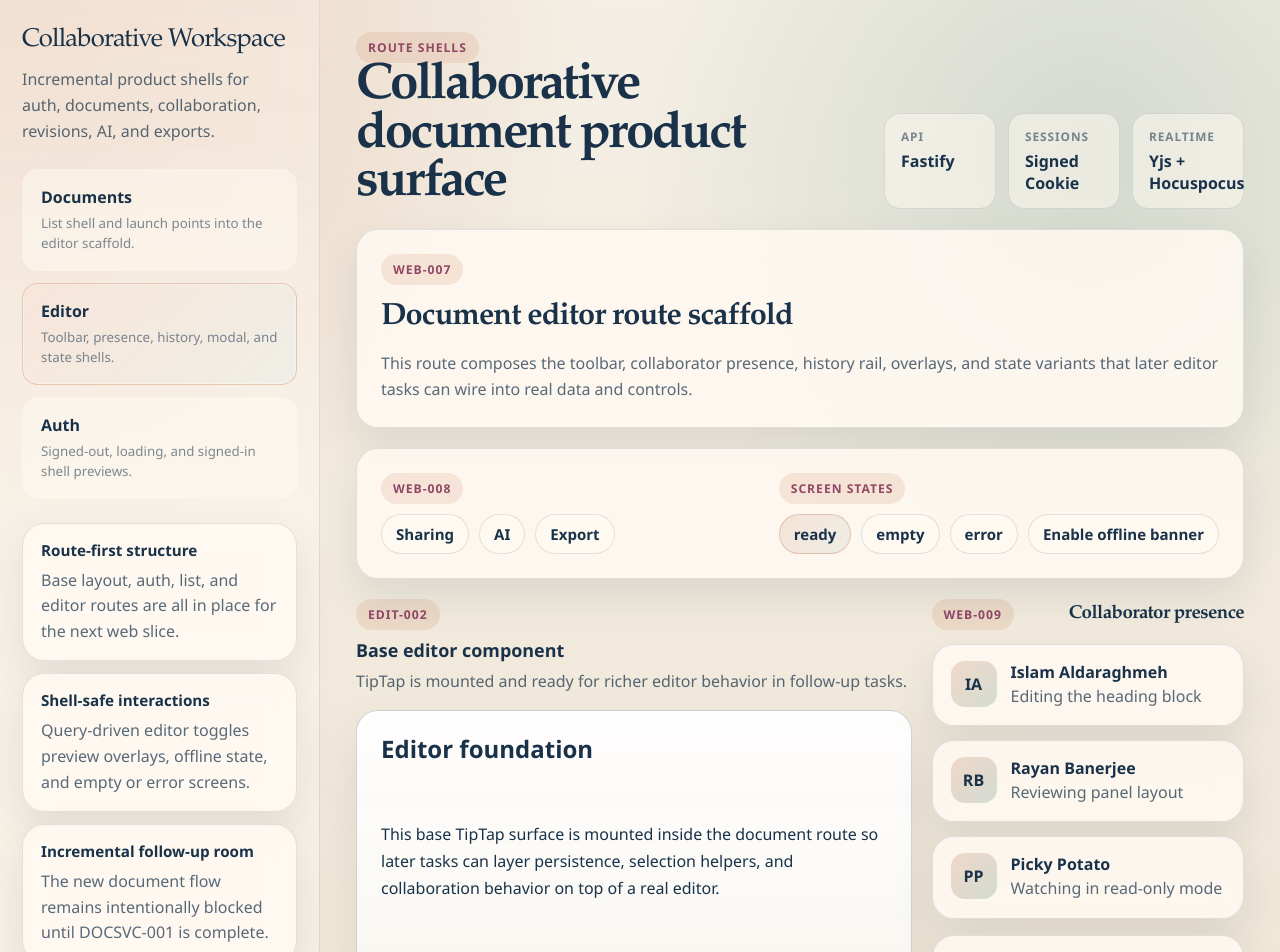
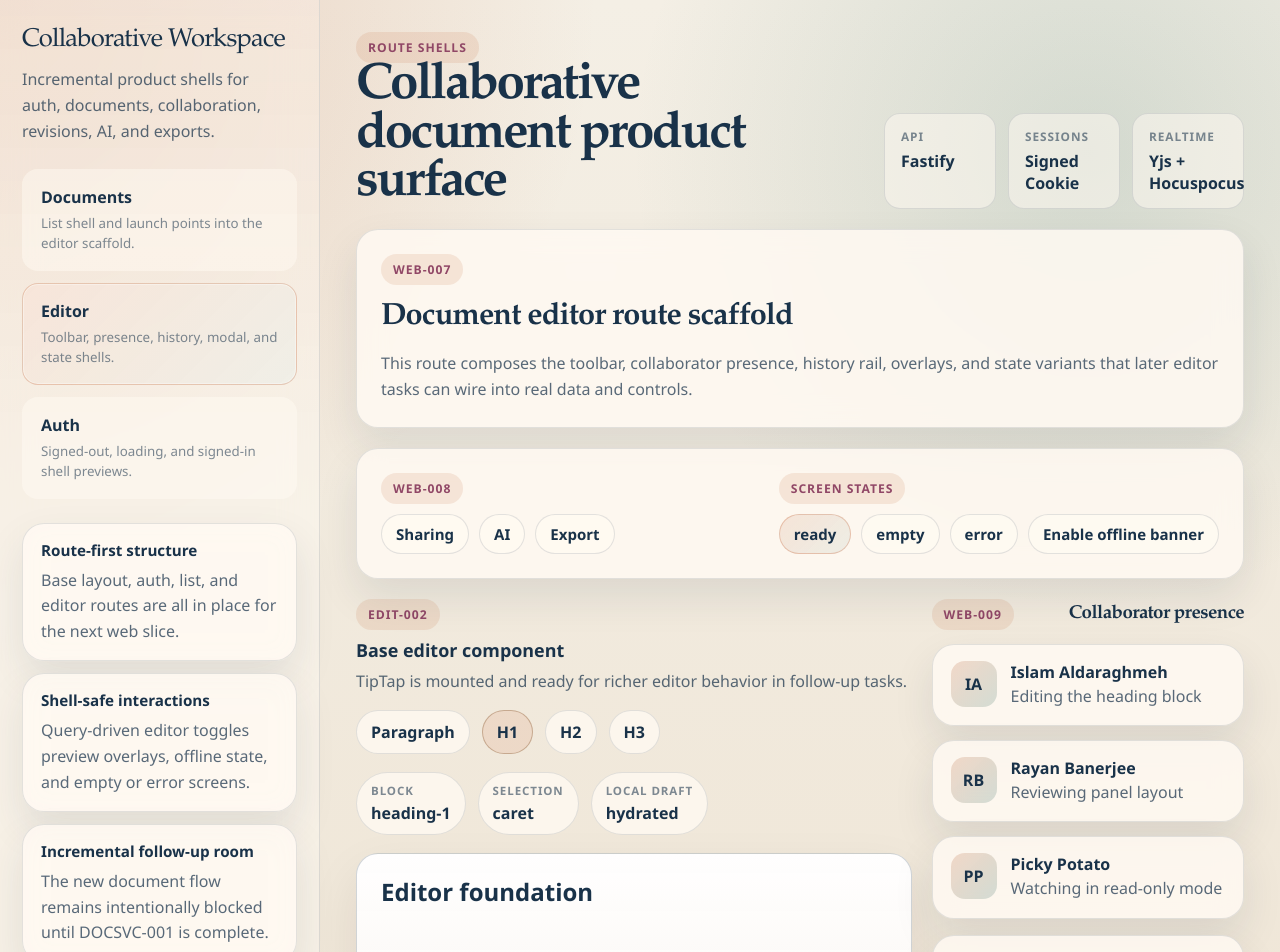
Before and after one commit to rayanbanerjee/software-proj, a Next.js app in the folder apps/web/: page /documents/design-review-notes in a window 1280 px wide. Shown: the top 952 px of the page. Built offline with nearby package versions, Linux system fonts and the light colour scheme.

Commit message:
EDIT-004 EDIT-005 EDIT-006 add editor block support persistence stub and selection helpers

```diff
--- a/apps/web/src/app/globals.css
+++ b/apps/web/src/app/globals.css
@@ -363,6 +363,34 @@ ul {
   gap: 18px;
 }
 
+.base-editor-toolbar,
+.base-editor-selection-stats {
+  display: flex;
+  flex-wrap: wrap;
+  gap: 12px;
+}
+
+.base-editor-button,
+.base-editor-selection-stats div {
+  border: 1px solid var(--border);
+  border-radius: 999px;
+  background: rgba(255, 250, 242, 0.78);
+}
+
+.base-editor-button {
+  padding: 10px 14px;
+  color: var(--text);
+  font: inherit;
+  font-weight: 700;
+  cursor: pointer;
+}
+
+.base-editor-button-active,
+.base-editor-button:hover {
+  border-color: rgba(125, 74, 33, 0.34);
+  background: rgba(208, 109, 56, 0.12);
+}
+
 .base-editor-header {
   display: grid;
   gap: 8px;
@@ -407,6 +435,24 @@ ul {
 
 .base-editor-content p {
   margin: 0;
+}
+
+.base-editor-selection-stats div {
+  padding: 10px 14px;
+}
+
+.base-editor-selection-stats dt {
+  margin-bottom: 4px;
+  color: var(--text-muted);
+  font-size: 0.72rem;
+  font-weight: 700;
+  letter-spacing: 0.08em;
+  text-transform: uppercase;
+}
+
+.base-editor-selection-stats dd {
+  margin: 0;
+  font-weight: 700;
 }
 
 .auth-shell-points li {
--- a/apps/web/src/components/documents/document-workspace-shell.tsx
+++ b/apps/web/src/components/documents/document-workspace-shell.tsx
@@ -45,7 +45,7 @@ export function DocumentWorkspaceShell({
 
       <div className="document-workspace-grid">
         <div className="document-workspace-main">
-          {view === "ready" ? <BaseEditor /> : <DocumentStateShell document={document} view={view} />}
+          {view === "ready" ? <BaseEditor documentId={document.id} /> : <DocumentStateShell document={document} view={view} />}
 
           {overlay ? (
             <div className="overlay-stack">
--- a/apps/web/src/editor/base-editor.tsx
+++ b/apps/web/src/editor/base-editor.tsx
@@ -1,7 +1,15 @@
 "use client";
 
 import { EditorContent, useEditor } from "@tiptap/react";
+import { useEffect, useState } from "react";
 import { minimalEditorExtensions } from "@repo/editor-schema";
+
+import {
+  createLocalDraftKey,
+  readStoredDraft,
+  writeStoredDraft
+} from "./local-persistence";
+import { getSelectionSummary } from "./selection";
 
 const starterContent = `
   <h1>Editor foundation</h1>
@@ -14,7 +22,13 @@ const starterContent = `
   </p>
 `;
 
-export function BaseEditor() {
+interface BaseEditorProps {
+  documentId?: string;
+}
+
+export function BaseEditor({ documentId = "route-shell-document" }: BaseEditorProps) {
+  const [hasHydratedDraft, setHasHydratedDraft] = useState(false);
+
   const editor = useEditor({
     immediatelyRender: false,
     editorProps: {
@@ -23,8 +37,46 @@ export function BaseEditor() {
       }
     },
     content: starterContent,
-    extensions: [...minimalEditorExtensions]
+    extensions: [...minimalEditorExtensions],
+    onUpdate({ editor: currentEditor }) {
+      if (typeof window === "undefined") {
+        return;
+      }
+
+      writeStoredDraft(
+        window.localStorage,
+        createLocalDraftKey(documentId),
+        currentEditor.getJSON()
+      );
+    }
   });
+
+  useEffect(() => {
+    if (!editor || typeof window === "undefined" || hasHydratedDraft) {
+      return;
+    }
+
+    const storedDraft = readStoredDraft(
+      window.localStorage,
+      createLocalDraftKey(documentId)
+    );
+
+    if (storedDraft) {
+      editor.commands.setContent(storedDraft);
+    }
+
+    setHasHydratedDraft(true);
+  }, [documentId, editor, hasHydratedDraft]);
+
+  const selection = getSelectionSummary(editor);
+
+  function setParagraph() {
+    editor?.chain().focus().setParagraph().run();
+  }
+
+  function setHeading(level: 1 | 2 | 3) {
+    editor?.chain().focus().toggleHeading({ level }).run();
+  }
 
   return (
     <section className="base-editor-shell">
@@ -33,6 +85,53 @@ export function BaseEditor() {
         <h3>Base editor component</h3>
         <p>TipTap is mounted and ready for richer editor behavior in follow-up tasks.</p>
       </div>
+
+      <div className="base-editor-toolbar" aria-label="Editor block controls">
+        <button
+          className={`base-editor-button${selection.currentBlock === "paragraph" ? " base-editor-button-active" : ""}`}
+          onClick={setParagraph}
+          type="button"
+        >
+          Paragraph
+        </button>
+        <button
+          className={`base-editor-button${selection.currentBlock === "heading-1" ? " base-editor-button-active" : ""}`}
+          onClick={() => setHeading(1)}
+          type="button"
+        >
+          H1
+        </button>
+        <button
+          className={`base-editor-button${selection.currentBlock === "heading-2" ? " base-editor-button-active" : ""}`}
+          onClick={() => setHeading(2)}
+          type="button"
+        >
+          H2
+        </button>
+        <button
+          className={`base-editor-button${selection.currentBlock === "heading-3" ? " base-editor-button-active" : ""}`}
+          onClick={() => setHeading(3)}
+          type="button"
+        >
+          H3
+        </button>
+      </div>
+
+      <dl className="base-editor-selection-stats">
+        <div>
+          <dt>Block</dt>
+          <dd>{selection.currentBlock}</dd>
+        </div>
+        <div>
+          <dt>Selection</dt>
+          <dd>{selection.empty ? "caret" : `${selection.from}-${selection.to}`}</dd>
+        </div>
+        <div>
+          <dt>Local draft</dt>
+          <dd>{hasHydratedDraft ? "hydrated" : "booting"}</dd>
+        </div>
+      </dl>
+
       <div className="base-editor-frame">
         <EditorContent editor={editor} />
       </div>
--- /dev/null
+++ b/apps/web/src/editor/local-persistence.ts
@@ -0,0 +1,38 @@
+export const LOCAL_EDITOR_DRAFT_KEY_PREFIX = "collab-editor:draft";
+
+export function createLocalDraftKey(documentId: string): string {
+  return `${LOCAL_EDITOR_DRAFT_KEY_PREFIX}:${documentId}`;
+}
+
+export function readStoredDraft(
+  storage: Pick<Storage, "getItem"> | undefined,
+  key: string
+): unknown | null {
+  if (!storage) {
+    return null;
+  }
+
+  const raw = storage.getItem(key);
+
+  if (!raw) {
+    return null;
+  }
+
+  try {
+    return JSON.parse(raw);
+  } catch {
+    return null;
+  }
+}
+
+export function writeStoredDraft(
+  storage: Pick<Storage, "setItem"> | undefined,
+  key: string,
+  content: unknown
+): void {
+  if (!storage) {
+    return;
+  }
+
+  storage.setItem(key, JSON.stringify(content));
+}
--- /dev/null
+++ b/apps/web/src/editor/selection.ts
@@ -0,0 +1,63 @@
+type MinimalEditorLike = {
+  isActive: (name: string, attributes?: Record<string, unknown>) => boolean;
+  state: {
+    selection: {
+      empty: boolean;
+      from: number;
+      to: number;
+    };
+  };
+};
+
+export interface EditorSelectionSummary {
+  empty: boolean;
+  from: number;
+  to: number;
+  currentBlock: "paragraph" | "heading-1" | "heading-2" | "heading-3" | "unknown";
+}
+
+export function getCurrentBlock(editor: MinimalEditorLike | null): EditorSelectionSummary["currentBlock"] {
+  if (!editor) {
+    return "unknown";
+  }
+
+  if (editor.isActive("heading", { level: 1 })) {
+    return "heading-1";
+  }
+
+  if (editor.isActive("heading", { level: 2 })) {
+    return "heading-2";
+  }
+
+  if (editor.isActive("heading", { level: 3 })) {
+    return "heading-3";
+  }
+
+  if (editor.isActive("paragraph")) {
+    return "paragraph";
+  }
+
+  return "unknown";
+}
+
+export function getSelectionSummary(editor: MinimalEditorLike | null): EditorSelectionSummary {
+  if (!editor) {
+    return {
+      empty: true,
+      from: 0,
+      to: 0,
+      currentBlock: "unknown"
+    };
+  }
+
+  return {
+    empty: editor.state.selection.empty,
+    from: editor.state.selection.from,
+    to: editor.state.selection.to,
+    currentBlock: getCurrentBlock(editor)
+  };
+}
+
+export function hasExpandedSelection(editor: MinimalEditorLike | null): boolean {
+  return !getSelectionSummary(editor).empty;
+}
```
Also changed, not shown: 2 other files (tests, documents, lock files or other folders).
